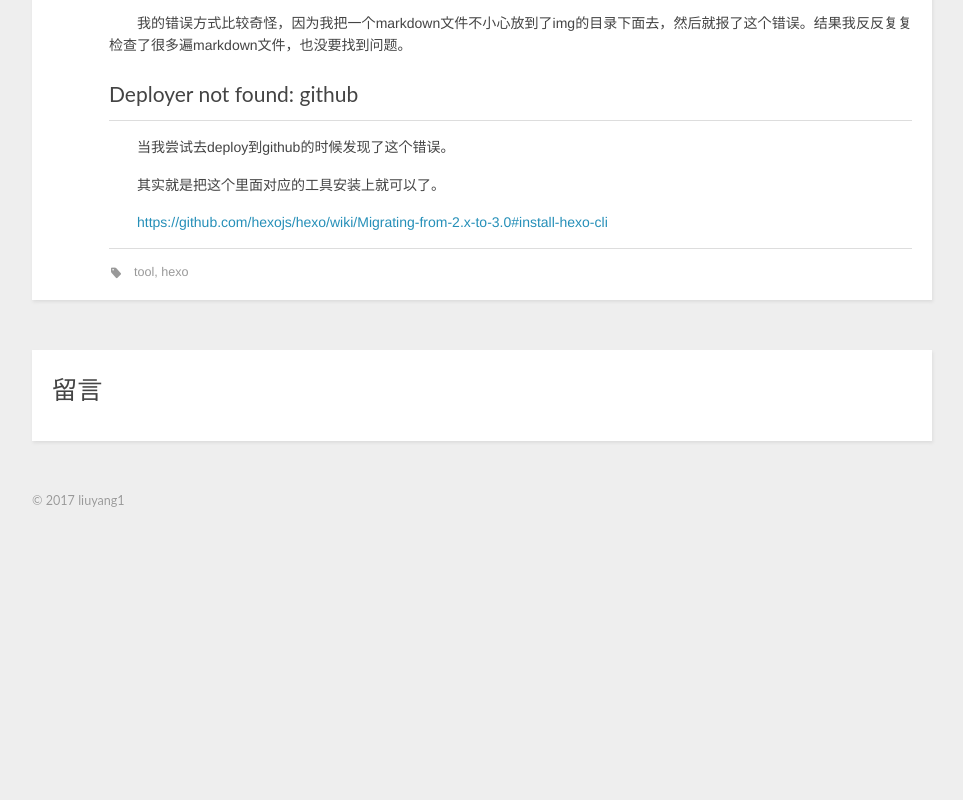
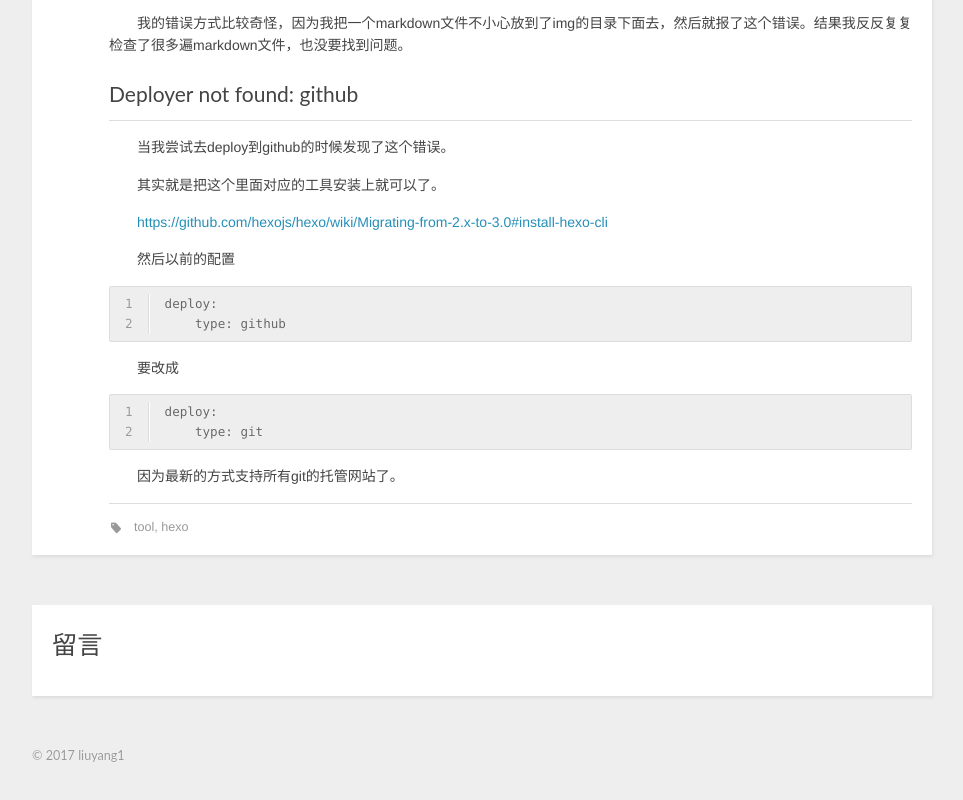
Before and after one commit to liuyang1/liuyang1.github.com, a plain HTML site: page 2017/01/04/hexo-again/index.html in a window 1280 px wide. Shown: the part 1017-1817 px from the top of the page, without its empty margins (8-971 px from the left). Before the commit the page ends 1579 px from the top, so only its background shows below. Drawn offline with nearby package versions, Linux system fonts and the light colour scheme; a script that the page names is missing.

Commit message:
Site updated: 2017-01-04 20:13:02

```diff
--- a/2017/01/04/hexo-again/index.html
+++ b/2017/01/04/hexo-again/index.html
@@ -106,6 +106,11 @@
 <h2 id="Deployer-not-found-github"><a href="#Deployer-not-found-github" class="headerlink" title="Deployer not found: github"></a>Deployer not found: github</h2><p>当我尝试去deploy到github的时候发现了这个错误。</p>
 <p>其实就是把这个里面对应的工具安装上就可以了。</p>
 <p><a href="https://github.com/hexojs/hexo/wiki/Migrating-from-2.x-to-3.0#install-hexo-cli" target="_blank" rel="external">https://github.com/hexojs/hexo/wiki/Migrating-from-2.x-to-3.0#install-hexo-cli</a></p>
+<p>然后以前的配置</p>
+<figure class="highlight plain"><table><tr><td class="gutter"><pre><div class="line">1</div><div class="line">2</div></pre></td><td class="code"><pre><div class="line">deploy:</div><div class="line">    type: github</div></pre></td></tr></table></figure>
+<p>要改成</p>
+<figure class="highlight plain"><table><tr><td class="gutter"><pre><div class="line">1</div><div class="line">2</div></pre></td><td class="code"><pre><div class="line">deploy:</div><div class="line">    type: git</div></pre></td></tr></table></figure>
+<p>因为最新的方式支持所有git的托管网站了。</p>
 
 
     </div>
```
Also changed, not shown: atom.xml (+7 -2 lines).
